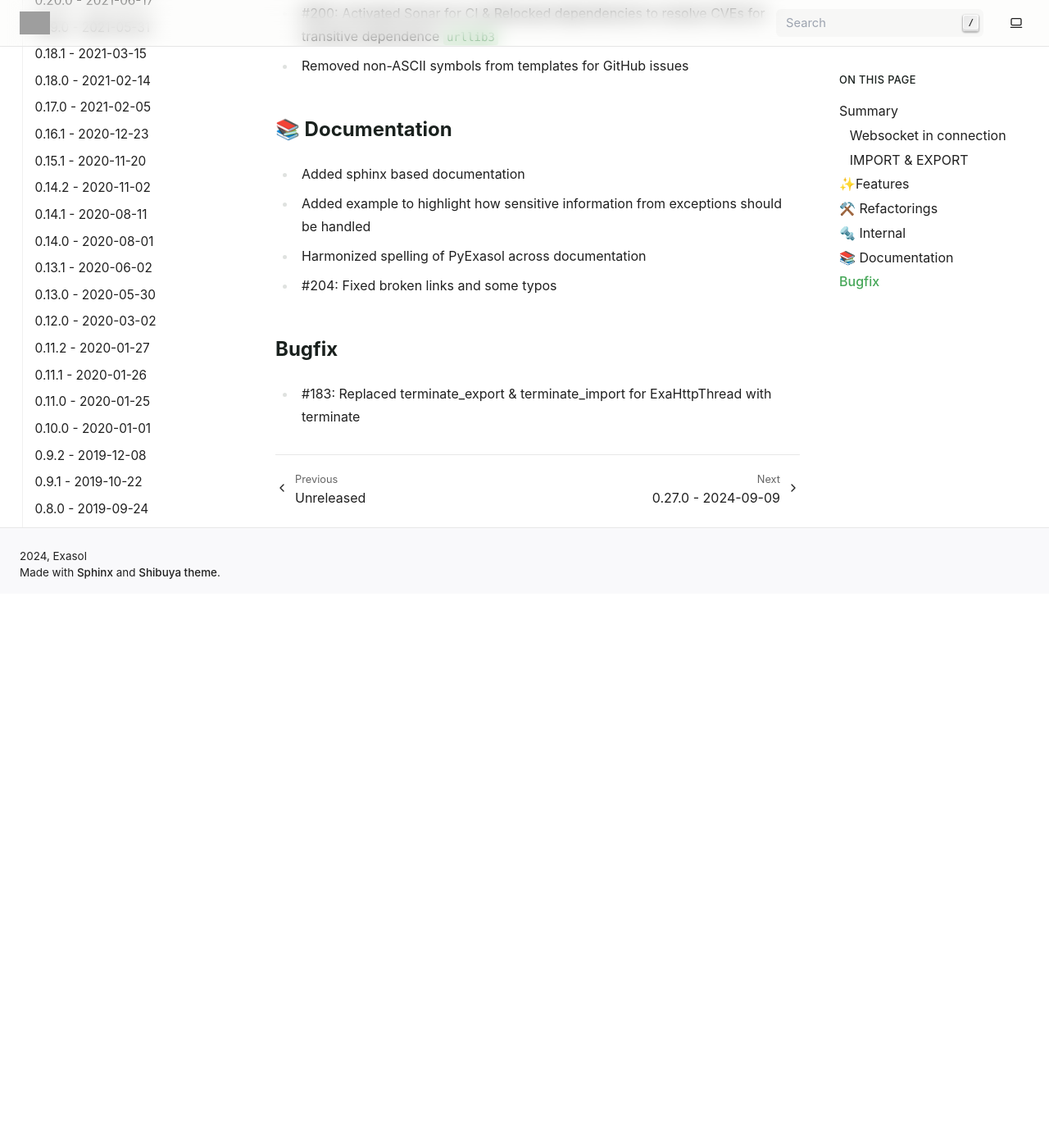
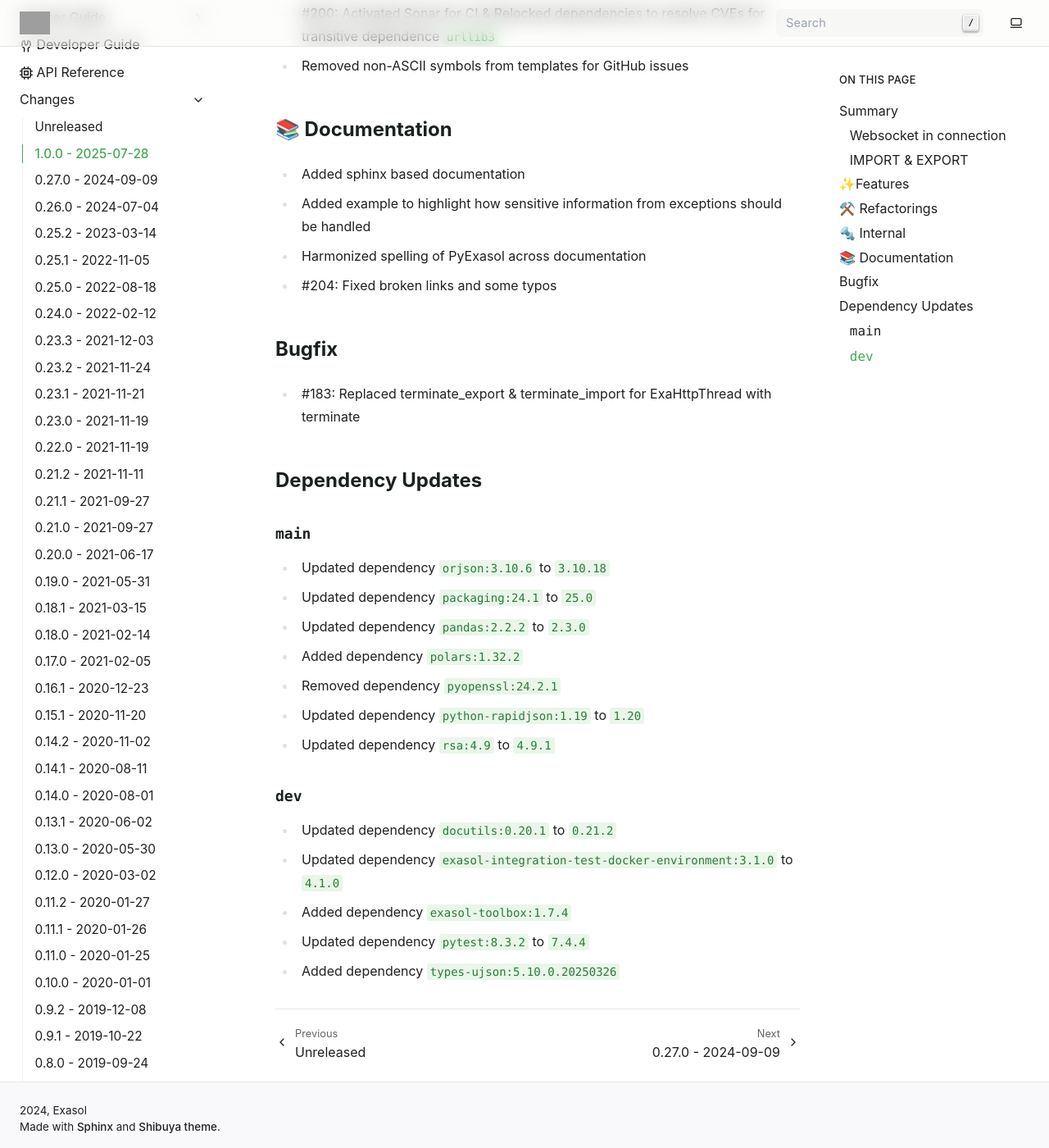
Before and after one commit to exasol/pyexasol, a Sphinx documentation site: the page built from doc/changes/changes_1.0.0.md, in a window 1280 px wide and 1400 px high, scrolled down 3208 px. Shown: the whole window at 82% size. Built offline with Sphinx 7.4.7, drawn with Linux system fonts in a browser that asks for light colours; pages that are not in the unit, such as notebooks, are missing from menus; before the commit the page ends 3932 px from its top, so only the background shows below that; grey boxes are pictures that could not be loaded.

Commit message:
Add dependency updates between 0.27.0 and 1.0.0

```diff
--- a/doc/changes/changes_1.0.0.md
+++ b/doc/changes/changes_1.0.0.md
@@ -104,3 +104,21 @@
 ## Bugfix
 
 * #183: Replaced terminate_export & terminate_import for ExaHttpThread with terminate
+
+## Dependency Updates
+
+### `main`
+* Updated dependency `orjson:3.10.6` to `3.10.18`
+* Updated dependency `packaging:24.1` to `25.0`
+* Updated dependency `pandas:2.2.2` to `2.3.0`
+* Added dependency `polars:1.32.2`
+* Removed dependency `pyopenssl:24.2.1`
+* Updated dependency `python-rapidjson:1.19` to `1.20`
+* Updated dependency `rsa:4.9` to `4.9.1`
+
+### `dev`
+* Updated dependency `docutils:0.20.1` to `0.21.2`
+* Updated dependency `exasol-integration-test-docker-environment:3.1.0` to `4.1.0`
+* Added dependency `exasol-toolbox:1.7.4`
+* Updated dependency `pytest:8.3.2` to `7.4.4`
+* Added dependency `types-ujson:5.10.0.20250326`
```
